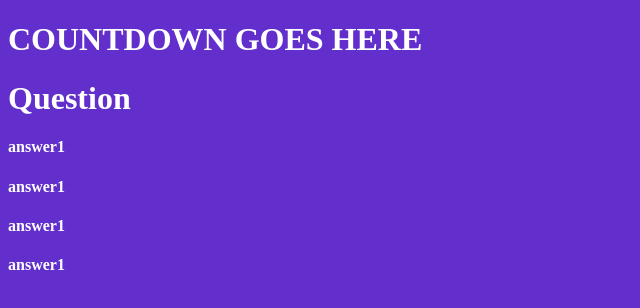
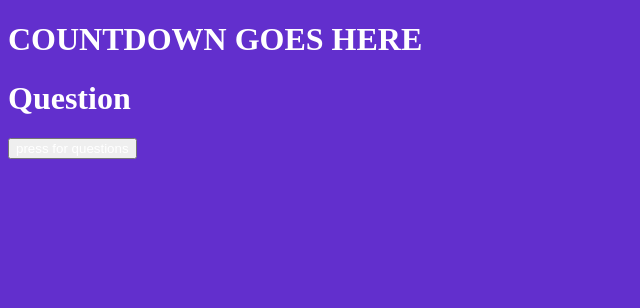
Before and after one commit to sigltech/Triviani-Quiz-App, a React (Create React App) app: page /game in a window 1280 px wide. Shown: the top 308 px of the page, without its empty margins (0-640 px from the left). Built offline with nearby package versions, Linux system fonts and the light colour scheme.

Commit message:
api start

```diff
--- a/src/App.js
+++ b/src/App.js
@@ -1,7 +1,7 @@
 import React from 'react';
 import './App.css';
 import {Routes, Route} from 'react-router-dom';
-import { OnlineGamePage, GameFinishPage, GamePage } from './pages';
+import { OnlineGamePage, GameFinishPage, GamePage, LeaderboardPage } from './pages';
 
 function App() {
   return (
@@ -11,6 +11,7 @@ function App() {
           <Route path="/online" element={<OnlineGamePage />} />
           <Route path="/finish" element={<GameFinishPage />} />
           <Route path="/game" element={<GamePage />} />
+          <Route path="/leaderboard" element={<LeaderboardPage />} />
         </Route>
       </Routes>
     </div>
--- a/src/pages/GamePage/index.jsx
+++ b/src/pages/GamePage/index.jsx
@@ -1,6 +1,23 @@
-import React from "react";
+import React, {useState} from "react";
+import axios from 'axios';
 
-function GamePage() {
+function GamePage({}) {
+
+    const [answers, setAnswers] = useState('');
+
+    async function getApi() {
+        try {
+            const result = await axios.get (
+             `https://opentdb.com/api.php?amount=10&category=20&difficulty=easy&type=multiple`
+            );
+            setAnswers(result.data)
+            console.log(result.data);
+        }catch (err) {
+            console.log(err)
+        }
+    }
+
+
     return(
         <div className="gamePage">
 
@@ -9,14 +26,16 @@ function GamePage() {
             </div>
 
             <div>
+
                 <h1>Question</h1>
             </div>
 
             <div className="answers">
-                <div className="answerCard"> <h4> answer1</h4> </div>
-                <div className="answerCard"> <h4> answer1</h4> </div>
-                <div className="answerCard"> <h4> answer1</h4> </div>
-                <div className="answerCard"> <h4> answer1</h4> </div>
+            <button onClick={getApi}> press for questions </button>
+                {/* <div className="answerCard"> <h4> answer1</h4> </div>
+                <div className="answerCard"> <h4> answer2</h4> </div>
+                <div className="answerCard"> <h4> answer3</h4> </div>
+                <div className="answerCard"> <h4> answer4</h4> </div> */}
             </div>
 
 
--- a/src/pages/index.jsx
+++ b/src/pages/index.jsx
@@ -1,5 +1,5 @@
 export { default as OnlineGamePage } from './OnlineGamePage/index.jsx';
-export { default as LeaderboardPage } from './LeaderboardPage/index.jsx';
+export { default as LeaderboardPage } from './LeaderBoardPage/index.jsx';
 export { default as GameStartPage } from './GameStartPage/index.jsx';
 export { default as GameFinishPage } from './GameFinishPage/index.jsx';
 export { default as LocalGame } from './Local_Game/index.jsx';
```
